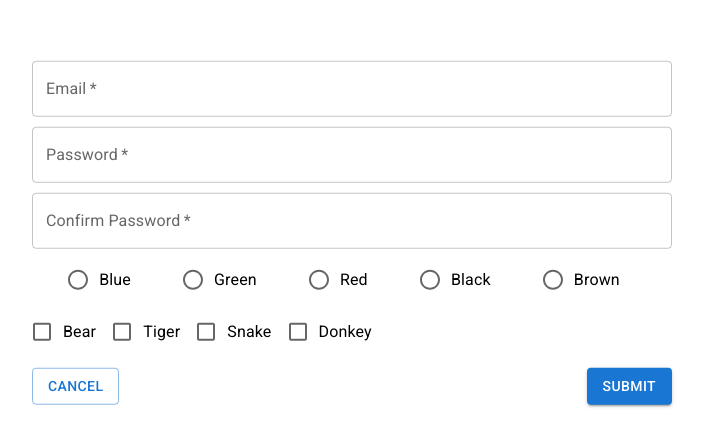
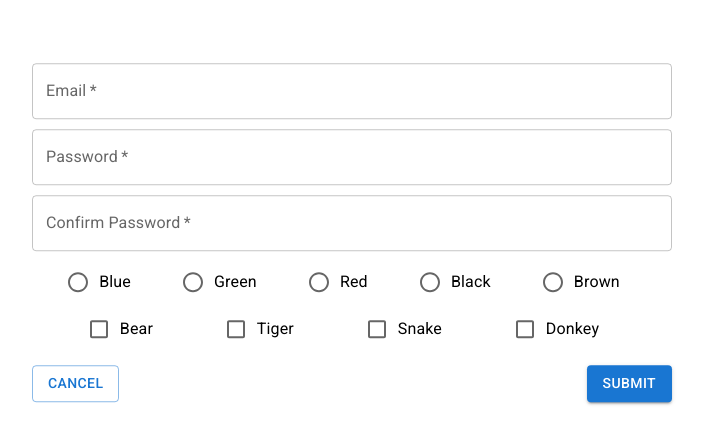
Before and after one commit to cryosis7/springload_form_validation_problem, a React (Create React App) app: page / in a window 1280 px wide. Shown: the part 170-616 px from the top of the page, without its empty margins (288-992 px from the left). Built offline with nearby package versions, Linux system fonts and the light colour scheme.

Commit message:
more changes

```diff
--- a/src/Form.tsx
+++ b/src/Form.tsx
@@ -7,16 +7,11 @@ interface FormData {
     password: string,
     passwordConfirmation: string,
     colourGroup: string,
-    animals: Array<string>,
+    animals: {[key: string]: boolean},
     tigerType?: string | null,
 }
 
-const ANIMALS = {
-    'bear': false,
-    'tiger': false,
-    'snake': false,
-    'donkey': false
-};
+const COLOURS = ['blue', 'green', 'red', 'black', 'brown'];
 
 export default function Form() {
     const [formData, setFormData] = useState<FormData>({
@@ -24,7 +19,11 @@ export default function Form() {
         password: '',
         passwordConfirmation: '',
         colourGroup: '',
-        animals: [],
+        animals: {
+            'bear': false,
+            'tiger': false,
+            'snake': false,
+            'donkey': false },
         tigerType: null
     })
 
@@ -34,7 +33,9 @@ export default function Form() {
     }
 
     const handleCheckbox = (event: React.ChangeEvent<HTMLInputElement>) => {
-        console.log(event)
+        const { name, checked } = event.target;
+        formData.animals = {...formData.animals, [name]: checked}
+        setFormData({...formData})
     }
 
     const handleSubmit = (event: React.FormEvent<HTMLFormElement>) => {
@@ -63,12 +64,15 @@ export default function Form() {
                         marginTop: '5px',
                         marginBottom: '5px'
                     }} />
+
                 <TextField required label="Password" name='password' type="password"
                     fullWidth onChange={handleChange} value={formData.password}
                     sx={{ marginTop: '5px', marginBottom: '5px' }} />
+
                 <TextField required label="Confirm Password" name='passwordConfirmation'
                     type="password" fullWidth onChange={handleChange} value={formData.passwordConfirmation}
                     sx={{ marginTop: '5px', marginBottom: '5px' }} />
+
                 <RadioGroup
                     aria-label="colour" name='colourGroup' row
                     onChange={handleChange} value={formData.colourGroup}
@@ -77,27 +81,24 @@ export default function Form() {
                         marginBottom: '5px',
                         justifyContent: 'space-evenly'
                     }}>
-                    <FormControlLabel value="blue" label="Blue" control={<Radio />} />
-                    <FormControlLabel value="green" label="Green" control={<Radio />} />
-                    <FormControlLabel value="red" label="Red" control={<Radio />} />
-                    <FormControlLabel value="black" label="Black" control={<Radio />} />
-                    <FormControlLabel value="brown" label="Brown" control={<Radio />} />
+                    {COLOURS.map(colour => (
+                        <FormControlLabel value={colour}
+                            label={colour[0].toUpperCase() + colour.substring(1)}
+                            control={<Radio />} key={colour} />
+                    ))}
                 </RadioGroup>
-                <FormControl >
-                    <FormGroup row
-                        sx={{
-                            alignItems: 'center',
-                            marginTop: '5px',
-                            justifyContent: 'space-evenly'
-                        }} >
-                        {Object.entries(ANIMALS).map(([animal, checked]) => (
+
+                <FormControl sx={{ display: 'flex', marginTop: '5px' }}>
+                    <FormGroup row sx={{ justifyContent: 'space-evenly' }} onChange={handleCheckbox}>
+                        {Object.entries(formData.animals).map(([animal, checked]) => (
                             <FormControlLabel value={animal} key={animal}
                                 label={animal[0].toUpperCase() + animal.substring(1)}
-                                control={<Checkbox key={animal}/>}
+                                control={<Checkbox key={animal} name={animal}/>}
                             />)
                         )}
                     </FormGroup>
                 </FormControl>
+
                 <Box sx={{ marginTop: '15px', display: 'flex', justifyContent: 'space-between' }}>
                     <Button variant='outlined'>Cancel</Button>
                     <Button type='submit' variant='contained'>Submit</Button>
```
